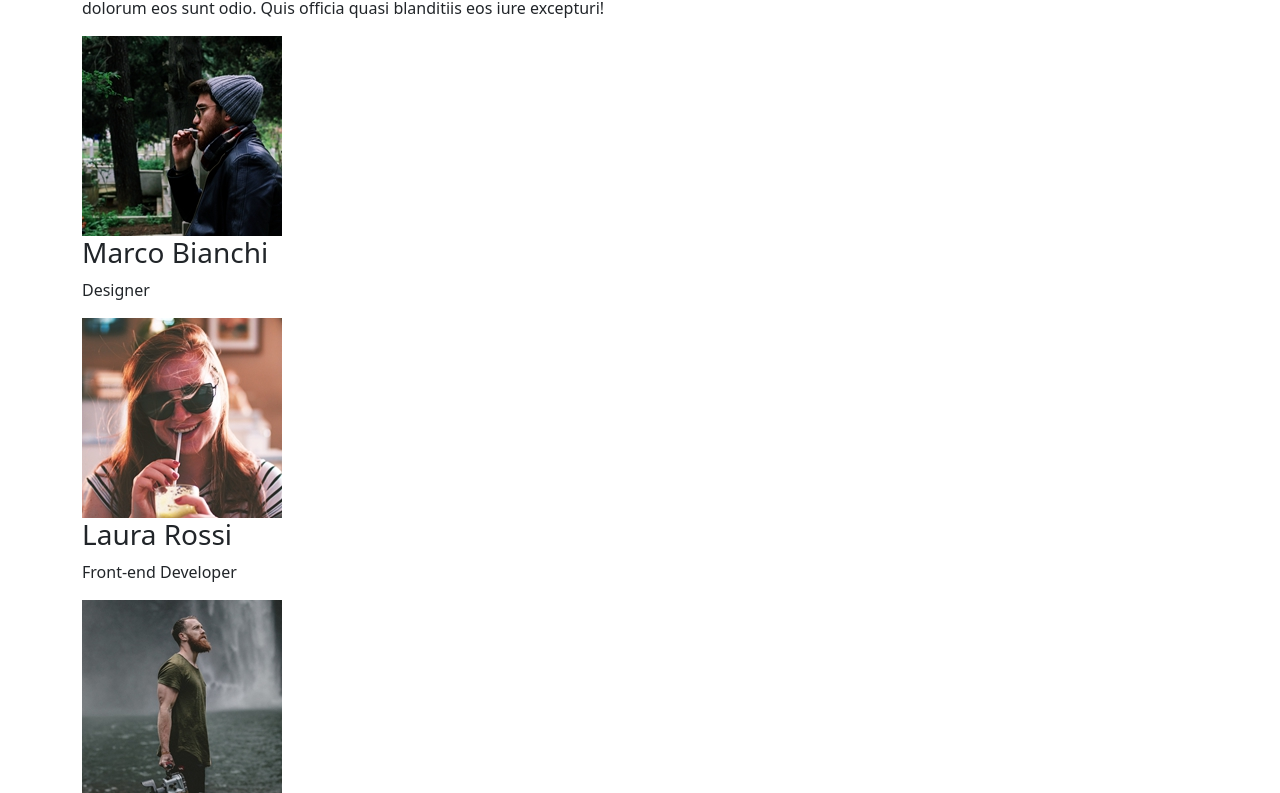
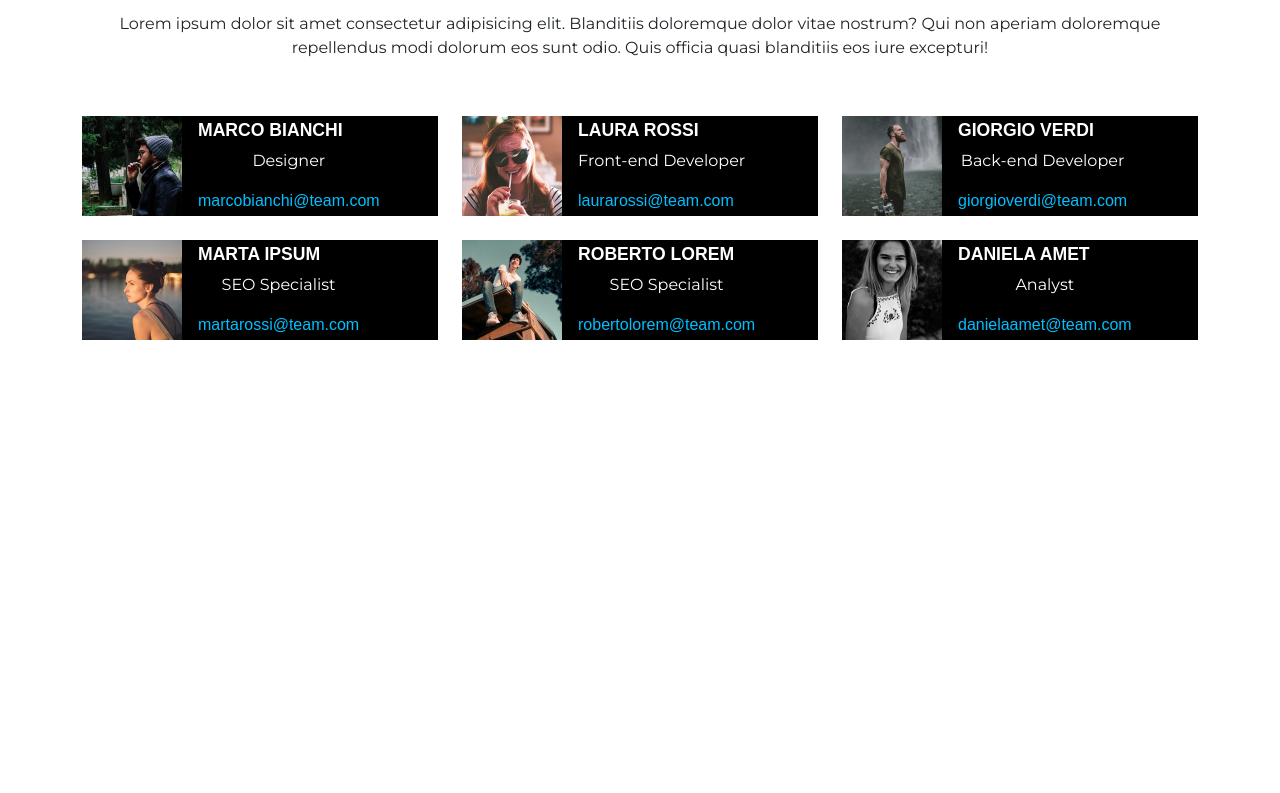
Before and after one commit to riccardo-guido/js-our-team, a plain HTML site: page index.html in a window 1280 px wide. Shown: the part 74-867 px from the top of the page. After the commit the page ends 800 px from the top, so only its background shows below. Drawn offline with nearby package versions, Linux system fonts and the light colour scheme; files that its build step writes are made by us from their sources; a web font is replaced by a local one.

Commit message:
added-css-rule/, fixed-html-and-js

```diff
--- a/index.html
+++ b/index.html
@@ -14,30 +14,29 @@
       crossorigin="anonymous"
     />
 
-    <link rel="stylesheet" href="css/style.css" type="text/css" />
+    <link rel="stylesheet" href="./style.css" type="text/css" />
+    <link rel="preconnect" href="https://fonts.googleapis.com" />
+    <link rel="preconnect" href="https://fonts.gstatic.com" crossorigin />
+    <link
+      href="https://fonts.googleapis.com/css2?family=Montserrat:ital,wght@0,100..900;1,100..900&family=Poetsen+One&display=swap"
+      rel="stylesheet"
+    />
   </head>
 
   <body>
     <div class="container">
       <section id="team">
-        <h2 class="section-title">Our Team</h2>
-        <p class="section-description">
+        <h2 class="section-title mt-4">Meet our Team</h2>
+        <p class="section-description mt-4">
           Lorem ipsum dolor sit amet consectetur adipisicing elit. Blanditiis
           doloremque dolor vitae nostrum? Qui non aperiam doloremque repellendus
           modi dolorum eos sunt odio. Quis officia quasi blanditiis eos iure
           excepturi!
         </p>
-        <div class="team-container">
-          <div class="team-card">
-            <div class="card-image">
-              <img src="./img/male1.png" alt="" />
-            </div>
-            <div class="card-text">
-              <h3>Wayne Buffet</h3>
-              <p>Founder & CEO</p>
-            </div>
-          </div>
-        </div>
+        <div
+          class="team-container row row-cols-1 row-cols-md-3 g-4"
+          id="team-cards"
+        ></div>
       </section>
     </div>
 
--- a/script.js
+++ b/script.js
@@ -48,13 +48,16 @@ const teamMembers = [
 let cardsHtml = ``;
 for (const member of teamMembers) {
   cardsHtml += `
-  <div class="team-card">
-    <div class="card-image">
-      <img src="${member.img}" alt="${member.name}" />
-    </div>
-    <div class="card-text">
-      <h3>${member.name}</h3>
-      <p>${member.role}</p>
+  <div class="col">
+    <div class="team-card d-flex">
+      <div class="card-image">
+        <img src="${member.img}" alt="${member.name}" />
+      </div>
+      <div class="card-text ms-3">
+        <h3>${member.name.toUpperCase()}</h3>
+        <p>${member.role}</p>
+        <a href="mailto:${member.email}" class="email">${member.email}</a>
+      </div>
     </div>
   </div>`;
 }
--- a/style.css
+++ b/style.css
@@ -0,0 +1,49 @@
+body {
+  font-family: "Poetsen One", sans-serif;
+}
+
+#team h2,
+p {
+  display: flex;
+  justify-content: center;
+  text-align: center;
+}
+
+#team h2 {
+  color: rgb(226, 43, 122);
+  font-family: "Poetsen One", sans-serif;
+  font-weight: bold;
+}
+p {
+  font-family: "Montserrat", sans-serif;
+  font-optical-sizing: auto;
+  font-weight: normal;
+}
+
+.team-card {
+  background-color: black;
+  color: white;
+  align-items: center;
+  display: flex;
+}
+.card-image img {
+  width: 100px;
+  height: 100px;
+  object-fit: cover;
+}
+
+.card-text h3 {
+  font-weight: bold;
+  font-size: 1.1rem;
+}
+
+.card-text .email {
+  color: #00bfff;
+  text-decoration: none;
+}
+.card-text .email:hover {
+  text-decoration: underline;
+}
+.team-container {
+  margin-top: 2rem;
+}
```
